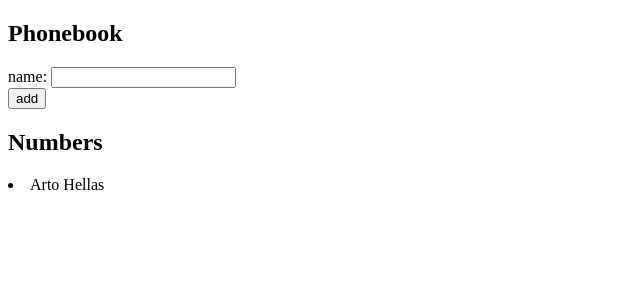
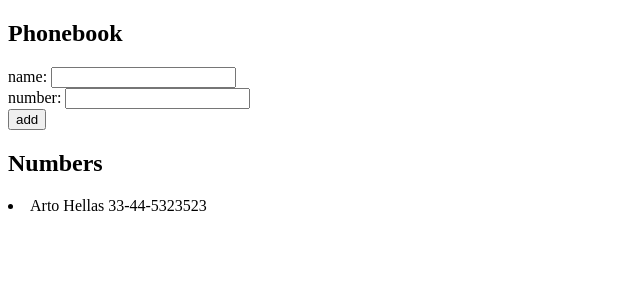
Before and after one commit to Diefat17/Part2, a React (Vite) app: page / in a window 1280 px wide. Shown: the top 300 px of the page, without its empty margins (0-640 px from the left). Built offline with nearby package versions, Linux system fonts and the light colour scheme.

Commit message:
Exercise 2.7 done

```diff
--- a/src/App.jsx
+++ b/src/App.jsx
@@ -1,17 +1,23 @@
 import { useState } from 'react'
 
-const Nombre = ({name}) => {
-  return <li>{name}</li>
+const Nombre = ({name, number}) => {
+  return <li>{name} {number}</li>
 }
 
 const App = () => {
   const [persons, setPersons] = useState([
-    { name: 'Arto Hellas' }
+    { name: 'Arto Hellas' , number: '33-44-5323523'}
   ])
   const [newName, setNewName] = useState('')
+  const [newNumber, setNewNumber] = useState('')
 
   const handlePersonChange = (event) => {
     setNewName(event.target.value)
+  }
+
+  const handleNumberChange = (event) => {
+    console.log(event.target.value)
+    setNewNumber(event.target.value)
   }
 
   const addPerson = (event) => {
@@ -19,6 +25,7 @@ const App = () => {
     event.preventDefault()
     const nameObject = {
       name: newName,
+      number: newNumber
     }
 
     if(!persons.map(user => user.name).includes(newName)){
@@ -34,14 +41,15 @@ const App = () => {
       <h2>Phonebook</h2>
       <form onSubmit={addPerson}>
         <div>
-          name: <input onChange={handlePersonChange} value={newName}/>
+         <div>name: <input onChange={handlePersonChange} value={newName}/></div>
+          <div>number: <input onChange={handleNumberChange} value={newNumber}/></div>
         </div>
         <div>
           <button type="submit">add</button>
         </div>
       </form>
       <h2>Numbers</h2>
-      {persons.map(user => <Nombre key={user.name} name={user.name}></Nombre>)}
+      {persons.map(user => <Nombre key={user.name} name={user.name} number={user.number}></Nombre>)}
     </div>
   )
 }
```
